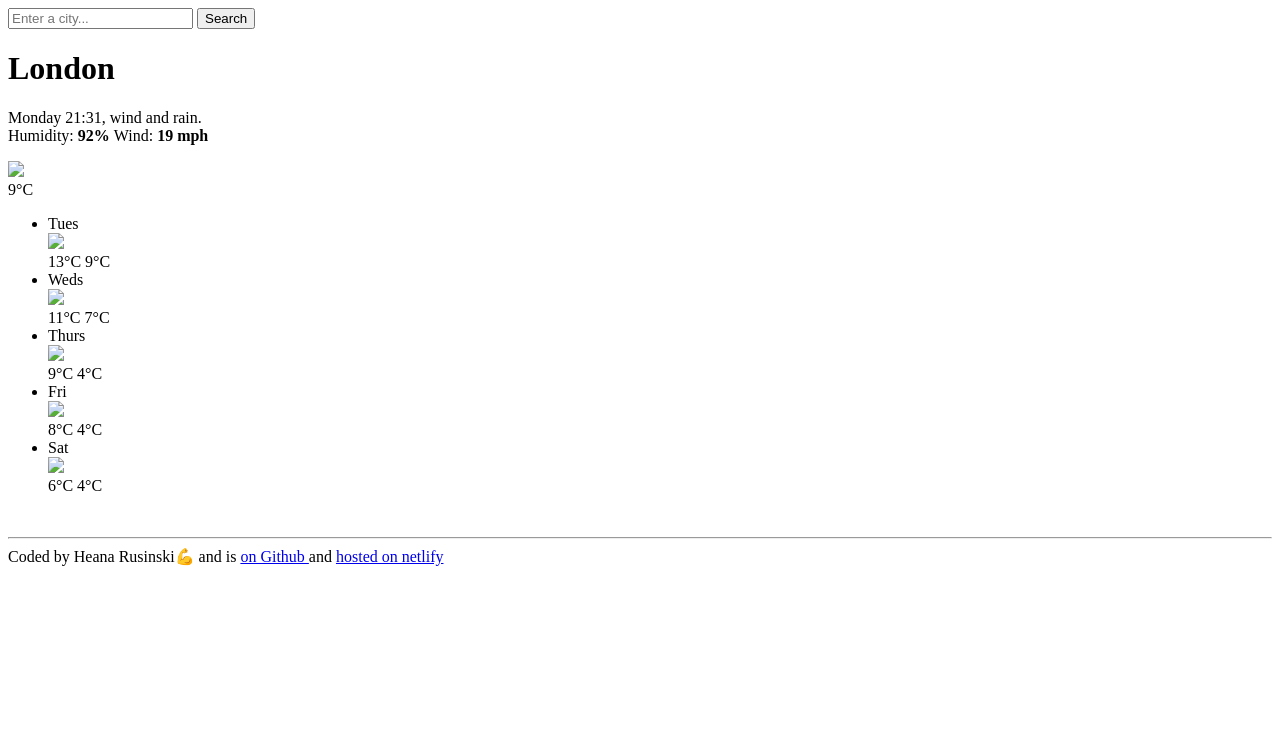
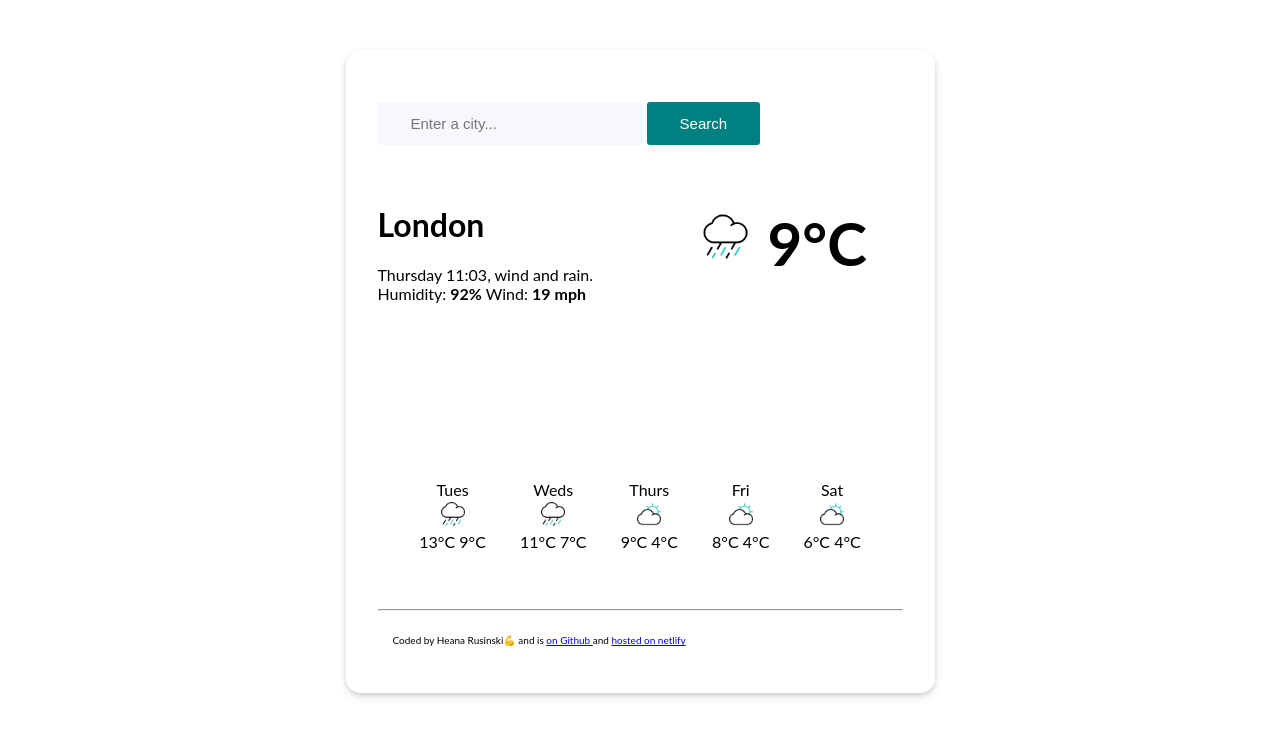
Before and after one commit to HLRusinski/My-weather-app, a plain HTML site: page index.html in a window 1280 px wide. Drawn offline with nearby package versions, Linux system fonts and the light colour scheme.

Commit message:
updated src locations for media and updated src files
lines:
7 from styles.css to style.css
55 from wk-3-hmwk.js to script.js
32, 37 & 40 from images/rain.gif to media/rain.gif
41, 42 & 43 from images/cloudy.gif to media/cloudy.gif

```diff
--- a/index.html
+++ b/index.html
@@ -4,7 +4,7 @@
     <meta charset="UTF-8" />
     <meta name="viewport" content="width=device-width, initial-scale=1.0" />
     <title>Weather App</title>
-   <link href="src/styles.css" rel="stylesheet" type="text/css" />
+   <link href="src/style.css" rel="stylesheet" type="text/css" />
    <script src="https://cdn.jsdelivr.net/npm/axios@1.1.2/dist/axios.min.js"></script>
   </head>
   <body class="container">
@@ -29,18 +29,18 @@
           Humidity:<strong> 92% </strong>Wind: <strong>19 mph</strong>
         </p>
       </div>
-      <img src="images/rain.gif" class="temp-emoji temp"> </div>
+      <img src="media/rain.gif" class="temp-emoji temp"> </div>
       <div class="todays-temp temp">9°C</div>
       <ul>
         <li>
           Tues <br />
-          <img src="images/rain.gif" class="remaining-week-emoji">
+          <img src="media/rain.gif" class="remaining-week-emoji">
           <br/> 13°C 9°C
         </li>
-        <li>Weds <br/><img src="images/rain.gif" class="remaining-week-emoji"> <br/> 11°C 7°C</li>
-        <li>Thurs <br/><img src="images/cloudy.gif" class="remaining-week-emoji"><br/> 9°C 4°C</li>
-        <li>Fri<br/><img src="images/cloudy.gif" class="remaining-week-emoji"><br/> 8°C 4°C</li>
-        <li>Sat<br/><img src="images/cloudy.gif" class="remaining-week-emoji"><br/> 6°C 4°C</li>
+        <li>Weds <br/><img src="media/rain.gif" class="remaining-week-emoji"> <br/> 11°C 7°C</li>
+        <li>Thurs <br/><img src="media/cloudy.gif" class="remaining-week-emoji"><br/> 9°C 4°C</li>
+        <li>Fri<br/><img src="media/cloudy.gif" class="remaining-week-emoji"><br/> 8°C 4°C</li>
+        <li>Sat<br/><img src="media/cloudy.gif" class="remaining-week-emoji"><br/> 6°C 4°C</li>
       </ul>
     </div>
     </main>
@@ -52,5 +52,5 @@
       <a href="#" target="_blank"> hosted on netlify </a>
     </footer>
   </body>
-  <script src="src/week 3 hmwk.js"></script>
+  <script src="src/script.js"></script>
 </html>
```
